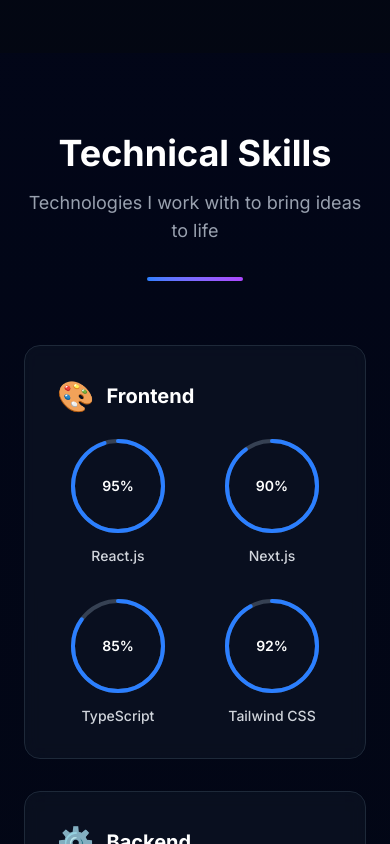
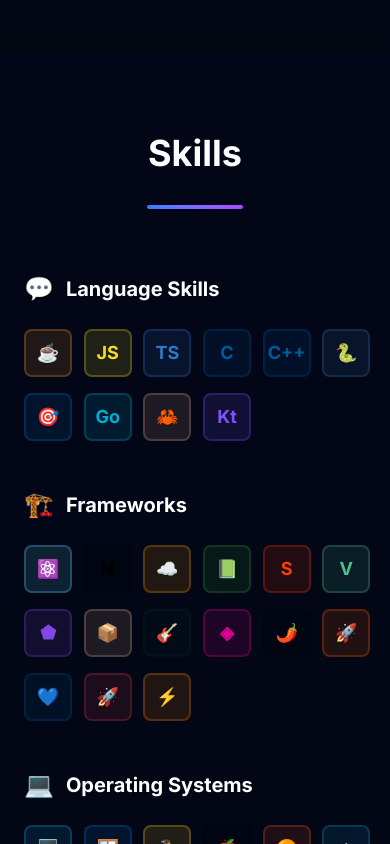
Before and after one commit to JAGADISHSUNILPEDNEKAR/portfolio, a Next.js app: page / in a window 390 px wide. Shown: the part 4420-5264 px from the top of the page. Built offline with nearby package versions, Linux system fonts and the light colour scheme.

Commit message:
Modified the skills section to keeep a clean format

```diff
--- a/package.json
+++ b/package.json
@@ -17,6 +17,7 @@
     "next-themes": "^0.4.6",
     "react": "19.1.0",
     "react-dom": "19.1.0",
+    "react-icons": "^5.5.0",
     "tailwind-merge": "^3.3.1"
   },
   "devDependencies": {
--- a/src/components/sections/Skills.tsx
+++ b/src/components/sections/Skills.tsx
@@ -3,116 +3,162 @@
 import { motion } from 'framer-motion';
 import { useInView } from 'framer-motion';
 import { useRef } from 'react';
-import { SKILLS } from '@/lib/constants';
 
-interface SkillCardProps {
-  category: string;
-  skills: Array<{ name: string; level: number }>;
+// Skills data structure matching the image
+const SKILLS_DATA = {
+  "Language Skills": [
+    { name: 'Java', icon: '☕', color: '#f89820' },
+    { name: 'JavaScript', icon: 'JS', color: '#f7df1e' },
+    { name: 'TypeScript', icon: 'TS', color: '#3178c6' },
+    { name: 'C', icon: 'C', color: '#00599c' },
+    { name: 'C++', icon: 'C++', color: '#00599c' },
+    { name: 'Python', icon: '🐍', color: '#3776ab' },
+    { name: 'Dart', icon: '🎯', color: '#0175c2' },
+    { name: 'Go', icon: 'Go', color: '#00add8' },
+    { name: 'Rust', icon: '🦀', color: '#dea584' },
+    { name: 'Kotlin', icon: 'Kt', color: '#7f52ff' }
+  ],
+  "Frameworks": [
+    { name: 'React', icon: '⚛️', color: '#61dafb' },
+    { name: 'Next.js', icon: 'N', color: '#000000' },
+    { name: 'AWS', icon: '☁️', color: '#ff9900' },
+    { name: 'Node.js', icon: '📗', color: '#339933' },
+    { name: 'Svelte', icon: 'S', color: '#ff3e00' },
+    { name: 'Vue', icon: 'V', color: '#4fc08d' },
+    { name: 'Polygon', icon: '⬟', color: '#8247e5' },
+    { name: 'Cargo', icon: '📦', color: '#dea584' },
+    { name: 'Django', icon: '🎸', color: '#092e20' },
+    { name: 'GraphQL', icon: '◈', color: '#e10098' },
+    { name: 'Flask', icon: '🌶️', color: '#000000' },
+    { name: 'Astro', icon: '🚀', color: '#ff5d01' },
+    { name: 'Flutter', icon: '💙', color: '#02569b' },
+    { name: 'Rocket', icon: '🚀', color: '#d33847' },
+    { name: 'Actix', icon: '⚡', color: '#fd7f0b' }
+  ],
+  "Operating Systems": [
+    { name: 'ZoS', icon: '🖥️', color: '#1ba1e2' },
+    { name: 'Windows', icon: '🪟', color: '#0078d4' },
+    { name: 'Linux', icon: '🐧', color: '#fcc624' },
+    { name: 'Apple', icon: '🍎', color: '#000000' },
+    { name: 'Ubuntu', icon: '🟠', color: '#e95420' },
+    { name: 'Arch', icon: '🏔️', color: '#1793d1' },
+    { name: 'Kali', icon: '🔒', color: '#557c94' },
+    { name: 'RedHat', icon: '🎩', color: '#ee0000' },
+    { name: 'Fedora', icon: '🧢', color: '#294172' }
+  ],
+  "Database": [
+    { name: 'PostgreSQL', icon: '🐘', color: '#336791' },
+    { name: 'MySQL', icon: '🐬', color: '#4479a1' },
+    { name: 'MongoDB', icon: '🍃', color: '#47a248' },
+    { name: 'GraphQL', icon: '◈', color: '#e10098' },
+    { name: 'Supabase', icon: '⚡', color: '#3ecf8e' },
+    { name: 'Neo4j', icon: '📊', color: '#008cc1' },
+    { name: 'PlanetScale', icon: '🌍', color: '#000000' },
+    { name: 'Chroma', icon: '🎨', color: '#ff6b6b' }
+  ],
+  "Tools and Softwares": [
+    { name: 'VS Code', icon: '📝', color: '#007acc' },
+    { name: 'Visual Studio', icon: '🔧', color: '#5c2d91' },
+    { name: 'Android Studio', icon: '📱', color: '#3ddc84' },
+    { name: 'JetBrains', icon: '🧠', color: '#000000' },
+    { name: 'Eclipse', icon: '🌙', color: '#2c2255' },
+    { name: 'Neovim', icon: '📄', color: '#57a143' },
+    { name: 'Bitcoin', icon: '₿', color: '#f7931a' },
+    { name: 'Blender', icon: '🎭', color: '#f5792a' },
+    { name: 'Slack', icon: '💬', color: '#4a154b' },
+    { name: 'GitLab', icon: '🦊', color: '#fc6d26' },
+    { name: 'BitBucket', icon: '🪣', color: '#0052cc' },
+    { name: 'Replit', icon: '🔄', color: '#56676d' },
+    { name: 'Figma', icon: '🎨', color: '#f24e1e' },
+    { name: 'Docker', icon: '🐳', color: '#2496ed' },
+    { name: 'AWS', icon: '☁️', color: '#ff9900' },
+    { name: 'Postman', icon: '📮', color: '#ff6c37' },
+    { name: 'Kafka', icon: '📊', color: '#231f20' },
+    { name: 'Grafana', icon: '📈', color: '#f46800' }
+  ]
+};
+
+interface SkillIconProps {
+  skill: { name: string; icon: string; color: string };
+  index: number;
+  categoryIndex: number;
+}
+
+const SkillIcon = ({ skill, index, categoryIndex }: SkillIconProps) => {
+  return (
+    <motion.div
+      initial={{ opacity: 0, scale: 0.5 }}
+      animate={{ opacity: 1, scale: 1 }}
+      transition={{
+        delay: categoryIndex * 0.1 + index * 0.05,
+        duration: 0.5,
+        type: "spring",
+        stiffness: 100
+      }}
+      className="relative group cursor-pointer"
+    >
+      <div
+        className="w-12 h-12 rounded-lg flex items-center justify-center text-white font-bold text-sm transition-all duration-300 hover:scale-110 hover:shadow-lg"
+        style={{ backgroundColor: skill.color + '20', border: `2px solid ${skill.color}40` }}
+      >
+        <span className="text-lg" style={{ color: skill.color }}>
+          {skill.icon}
+        </span>
+      </div>
+
+      {/* Tooltip */}
+      <div className="absolute -top-10 left-1/2 transform -translate-x-1/2 bg-gray-800 text-white text-xs px-2 py-1 rounded opacity-0 group-hover:opacity-100 transition-opacity duration-200 whitespace-nowrap z-10">
+        {skill.name}
+      </div>
+    </motion.div>
+  );
+};
+
+interface SkillCategoryProps {
+  title: string;
+  skills: Array<{ name: string; icon: string; color: string }>;
   index: number;
 }
 
-const CircularProgress = ({ skill, delay }: { skill: { name: string; level: number }, delay: number }) => {
-  const circumference = 2 * Math.PI * 45;
-  const strokeDasharray = circumference;
-  const strokeDashoffset = circumference - (skill.level / 100) * circumference;
+const SkillCategory = ({ title, skills, index }: SkillCategoryProps) => {
+  const ref = useRef(null);
+  const isInView = useInView(ref, { once: true, margin: '-50px' });
 
-  return (
-    <div className="relative flex flex-col items-center group">
-      <div className="relative w-24 h-24">
-        <svg className="transform -rotate-90 w-24 h-24">
-          <circle
-            cx="48"
-            cy="48"
-            r="45"
-            stroke="currentColor"
-            strokeWidth="4"
-            fill="transparent"
-            className="text-gray-700"
-          />
-          <motion.circle
-            cx="48"
-            cy="48"
-            r="45"
-            stroke="currentColor"
-            strokeWidth="4"
-            fill="transparent"
-            strokeLinecap="round"
-            className="text-blue-500"
-            initial={{ strokeDashoffset: circumference }}
-            animate={{ strokeDashoffset }}
-            transition={{ delay, duration: 1.5, ease: 'easeOut' }}
-            style={{ strokeDasharray }}
-          />
-        </svg>
-        <div className="absolute inset-0 flex items-center justify-center">
-          <motion.span
-            initial={{ opacity: 0 }}
-            animate={{ opacity: 1 }}
-            transition={{ delay: delay + 0.5, duration: 0.5 }}
-            className="text-sm font-semibold text-white"
-          >
-            {skill.level}%
-          </motion.span>
-        </div>
-      </div>
-      <motion.h4
-        initial={{ opacity: 0, y: 10 }}
-        animate={{ opacity: 1, y: 0 }}
-        transition={{ delay: delay + 0.3, duration: 0.5 }}
-        className="mt-3 text-sm font-medium text-gray-300 text-center group-hover:text-white transition-colors duration-300"
-      >
-        {skill.name}
-      </motion.h4>
-    </div>
-  );
-};
-
-const SkillCard = ({ category, skills, index }: SkillCardProps) => {
-  const ref = useRef(null);
-  const isInView = useInView(ref, { once: true, margin: '-100px' });
-
-  const categoryColors = {
-    frontend: 'from-blue-500 to-cyan-500',
-    backend: 'from-green-500 to-emerald-500',
-    database: 'from-purple-500 to-violet-500',
-    tools: 'from-orange-500 to-amber-500'
-  };
-
-  const categoryIcons = {
-    frontend: '🎨',
-    backend: '⚙️',
-    database: '🗄️',
-    tools: '🛠️'
+  const getCategoryIcon = (title: string) => {
+    switch (title) {
+      case 'Language Skills': return '💬';
+      case 'Frameworks': return '🏗️';
+      case 'Operating Systems': return '💻';
+      case 'Database': return '🗄️';
+      case 'Tools and Softwares': return '🛠️';
+      default: return '📂';
+    }
   };
 
   return (
     <motion.div
       ref={ref}
-      initial={{ opacity: 0, y: 50 }}
+      initial={{ opacity: 0, y: 30 }}
       animate={isInView ? { opacity: 1, y: 0 } : {}}
-      transition={{ delay: index * 0.2, duration: 0.8 }}
-      className="relative group"
+      transition={{ delay: index * 0.2, duration: 0.6 }}
+      className="mb-12"
     >
-      <div className="absolute inset-0 bg-gradient-to-r opacity-0 group-hover:opacity-20 transition-opacity duration-500 rounded-2xl blur-xl"
-           style={{ background: `linear-gradient(135deg, ${categoryColors[category as keyof typeof categoryColors]})` }} />
-
-      <div className="relative bg-gray-900/50 backdrop-blur-sm border border-gray-800 rounded-2xl p-8 hover:border-gray-600 transition-all duration-500 group-hover:transform group-hover:scale-105">
       <div className="flex items-center gap-3 mb-6">
-          <span className="text-3xl">{categoryIcons[category as keyof typeof categoryIcons]}</span>
-          <h3 className="text-xl font-bold text-white capitalize">
-            {category}
+        <span className="text-2xl">{getCategoryIcon(title)}</span>
+        <h3 className="text-xl font-bold text-white">
+          {title}
         </h3>
       </div>
 
-        <div className="grid grid-cols-2 gap-8">
+      <div className="grid grid-cols-6 sm:grid-cols-8 md:grid-cols-10 lg:grid-cols-12 gap-4">
         {skills.map((skill, skillIndex) => (
-            <CircularProgress
+          <SkillIcon
             key={skill.name}
             skill={skill}
-              delay={isInView ? (index * 0.2) + (skillIndex * 0.1) + 0.5 : 0}
+            index={skillIndex}
+            categoryIndex={index}
           />
         ))}
-        </div>
       </div>
     </motion.div>
   );
@@ -123,7 +169,7 @@
   const isInView = useInView(ref, { once: true });
 
   return (
-    <section id="skills" className="py-20 bg-gradient-to-b from-slate-950 to-gray-950" ref={ref}>
+    <section id="skills" className="py-20 bg-gradient-to-b from-slate-950 to-gray-950 min-h-screen" ref={ref}>
       <div className="container mx-auto px-6">
         <motion.div
           initial={{ opacity: 0, y: 20 }}
@@ -132,19 +178,16 @@
           className="text-center mb-16"
         >
           <h2 className="text-4xl lg:text-5xl font-bold text-white mb-4">
-            Technical Skills
+            Skills
           </h2>
-          <p className="text-gray-400 text-lg max-w-2xl mx-auto">
-            Technologies I work with to bring ideas to life
-          </p>
           <div className="mt-8 w-24 h-1 bg-gradient-to-r from-blue-500 to-purple-500 rounded-full mx-auto" />
         </motion.div>
 
-        <div className="grid grid-cols-1 md:grid-cols-2 gap-8">
-          {Object.entries(SKILLS).map(([category, skills], index) => (
-            <SkillCard
+        <div className="max-w-7xl mx-auto">
+          {Object.entries(SKILLS_DATA).map(([category, skills], index) => (
+            <SkillCategory
               key={category}
-              category={category}
+              title={category}
               skills={skills}
               index={index}
             />
```
Also changed, not shown: 1 other file (tests, documents, lock files or other folders). Lines whose indentation alone changed are shown as unchanged.
